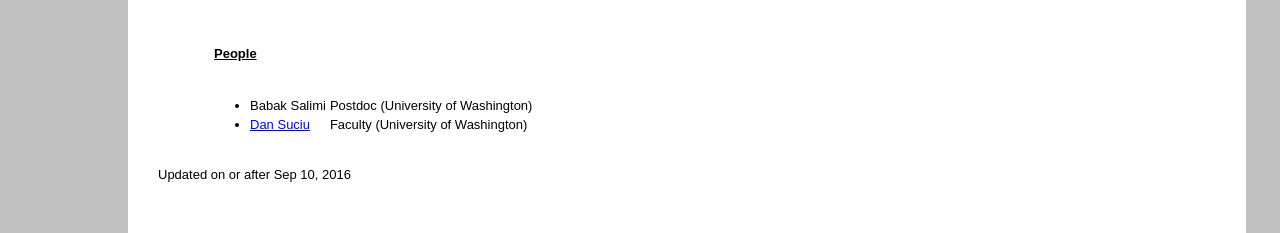
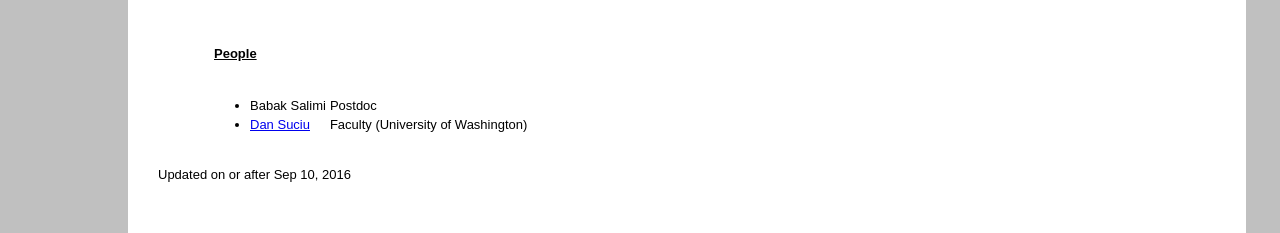
Before and after one commit to uwdb/website, a Jekyll site: the page projects/causality/index.html, which Jekyll copies as it is, in a window 1280 px wide. Shown: the part 1722-1955 px from the top of the page. Built offline with Jekyll 4.4.1, drawn with Linux system fonts in a browser that asks for light colours.

Commit message:
hypdb added

```diff
--- a/projects/causality/index.html
+++ b/projects/causality/index.html
@@ -110,7 +110,7 @@
 </div>
 </TD>
 <TD valign=middle><div class="wpmd">
-<div>Postdoc (University of Washington)</div>
+<div>Postdoc</div>
 </div>
 </TD>
 </TR>
```
